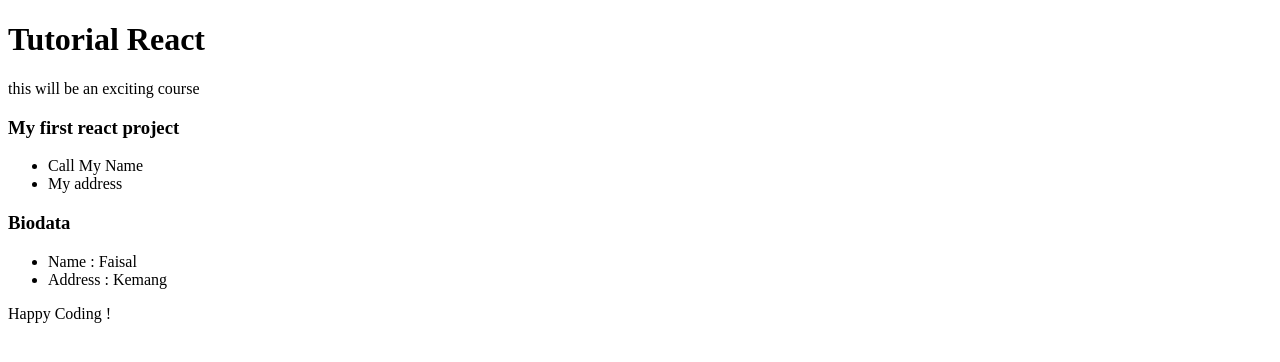
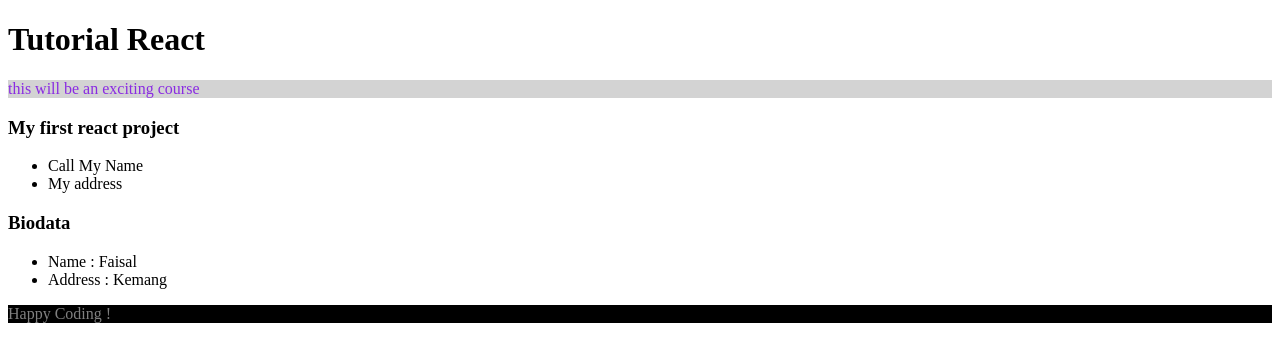
Before and after one commit to ahmadfaisall020597/Tutorial-React, a React (Create React App) app in the folder fundamentals/: page / in a window 1280 px wide. Shown: the top 362 px of the page. Built offline with nearby package versions, Linux system fonts and the light colour scheme.

Commit message:
Work with styles

```diff
--- a/fundamentals/src/index.js
+++ b/fundamentals/src/index.js
@@ -9,20 +9,24 @@
 */
 
 function MainHeader() {
-  return(
-  <h1>Tutorial React</h1>
-  )
-
-}
-
-function SubHeader(){
-  return(
-    <p>this will be an exciting course</p>
+  return (
+    <h1>Tutorial React</h1>
   )
 }
 
-function Header(){
-  return(
+const subHeaderStyle = {
+  color: "blueviolet",
+  backgroundColor: "lightgray"
+}
+
+function SubHeader() {
+  return (
+    <p style={subHeaderStyle}>this will be an exciting course</p>
+  )
+}
+
+function Header() {
+  return (
     <div>
       <MainHeader />
       <SubHeader />
@@ -59,7 +63,7 @@
 function Footer() {
   return (
     <div>
-      <p>Happy Coding !</p>
+      <p style={{ color: "gray", backgroundColor: "black" }}>Happy Coding !</p>
     </div>
   )
 }
```
